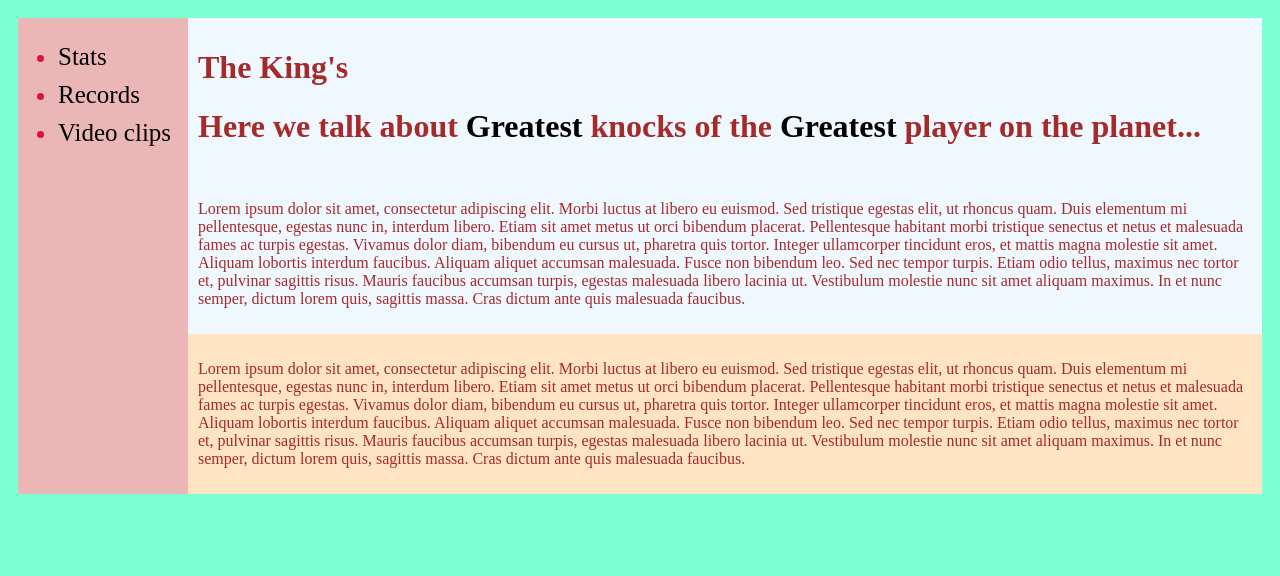
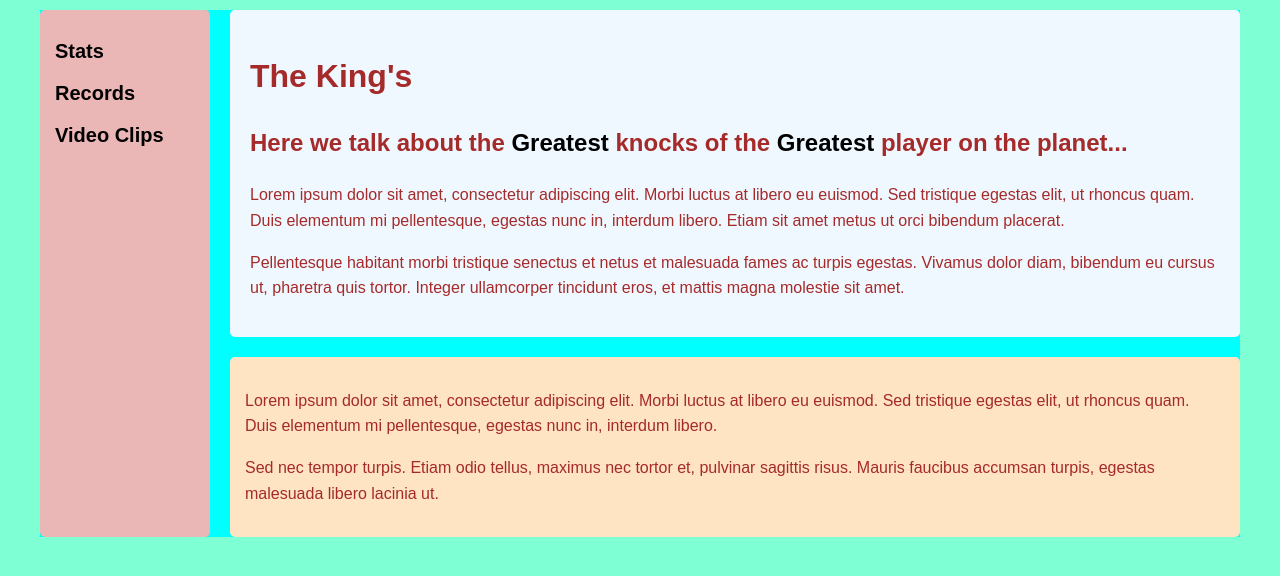
Before and after one commit to sanjayR-20/Grid-project, a plain HTML site: page index.html in a window 1280 px wide. Drawn offline with Linux system fonts and the light colour scheme.

Commit message:
Update index.html

```diff
--- a/index.html
+++ b/index.html
@@ -3,75 +3,105 @@
 <head>
     <meta charset="UTF-8">
     <meta name="viewport" content="width=device-width, initial-scale=1.0">
+    <meta name="description" content="Showcasing the greatest knocks of the greatest player on the planet.">
     <title>The King's</title>
-</head>
     <style>
-    body{
+        body {
             background-color: aquamarine;
             padding: 10px;
+            font-family: Arial, sans-serif;
+            line-height: 1.6;
+            max-width: 1200px;
+            margin: auto;
         }
-    .box{
+
+        .box {
             display: grid;
             grid-template-columns: 170px auto;
-        grid-template-rows: max-content auto;
+            grid-template-rows: auto auto;
+            gap: 20px;
             background-color: aqua;
         }
-    .navigation{
-        background-color:rgb(235, 182, 182);
-        font-size: 25px;
-        grid-area: 1/1/3/3;
-        color: crimson;
+
+        .navigation {
+            background-color: rgb(235, 182, 182);
+            font-size: 20px;
+            grid-area: 1 / 1 / 3 / 2;
+            padding: 15px;
+            border-radius: 5px;
         }
-    .body{
+
+        .navigation ul {
+            list-style: none;
+            padding: 0;
+            margin: 0;
+        }
+
+        .navigation li {
+            margin: 10px 0;
+        }
+
+        .navigation a {
+            text-decoration: none;
+            color: black;
+            font-weight: bold;
+        }
+
+        .navigation a:hover {
+            color: red;
+            text-shadow: 2px 2px 5px rgba(0, 0, 0, 0.5);
+        }
+
+        .body {
             background-color: aliceblue;
-        padding: 10px;
-        grid-area: 1/2/2/3;
+            padding: 20px;
+            border-radius: 5px;
             color: brown;
         }
-    .footer{
+
+        .footer {
             background-color: bisque;
-        grid-area: 2/2/3/3;
-        padding: 10px;
+            padding: 15px;
+            border-radius: 5px;
             color: brown;
         }
-    li{
-        margin-top: 10px;
-        margin-bottom: 10px;
-    }
-    a{
-        text-decoration: none;
+
+        span {
             color: black;
         }
-    a:hover{
-        color: red;
-        text-shadow: 2px 2px 5px rgba(0, 0, 0, 0.5);
-        font-weight: bold;
+
+        @media (max-width: 600px) {
+            .box {
+                grid-template-columns: 1fr;
             }
-    span{
-        color: black;
+
+            .navigation {
+                grid-area: auto;
+                display: flex;
+                flex-direction: column;
+                align-items: flex-start;
+            }
         }
     </style>
+</head>
 <body>
     <div class="box">
-        <div class="navigation">
+        <div class="navigation" role="navigation" aria-label="Main Navigation">
             <ul>
-                <li><a href="./dimensions.png">Stats</a></li>
-                <li><a href="./goal.png">Records</a></li>
-                <li><a href="./solution.html">Video clips</a></li>
+                <li><a href="./dimensions.png" target="_blank" alt="Player Stats">Stats</a></li>
+                <li><a href="./goal.png" target="_blank" alt="Player Records">Records</a></li>
+                <li><a href="./solution.html" target="_blank" alt="Video Clips">Video Clips</a></li>
             </ul>
         </div>
         <div class="body">
             <h1>The King's</h1>
-            <h1>Here we talk about <span>Greatest </span>knocks of the <span>Greatest</span> player on the planet...</h1>
-            <br>
-            <p>Lorem ipsum dolor sit amet, consectetur adipiscing elit. Morbi luctus at libero eu euismod. Sed tristique egestas elit, ut rhoncus quam. Duis elementum mi pellentesque, egestas nunc in, interdum libero. Etiam sit amet metus ut orci bibendum placerat. Pellentesque habitant morbi tristique senectus et netus et malesuada fames ac turpis egestas. Vivamus dolor diam, bibendum eu cursus ut, pharetra quis tortor. Integer ullamcorper tincidunt eros, et mattis magna molestie sit amet. Aliquam lobortis interdum faucibus. Aliquam aliquet accumsan malesuada. Fusce non bibendum leo.
-
-                Sed nec tempor turpis. Etiam odio tellus, maximus nec tortor et, pulvinar sagittis risus. Mauris faucibus accumsan turpis, egestas malesuada libero lacinia ut. Vestibulum molestie nunc sit amet aliquam maximus. In et nunc semper, dictum lorem quis, sagittis massa. Cras dictum ante quis malesuada faucibus.</p>
+            <h2>Here we talk about the <span>Greatest</span> knocks of the <span>Greatest</span> player on the planet...</h2>
+            <p>Lorem ipsum dolor sit amet, consectetur adipiscing elit. Morbi luctus at libero eu euismod. Sed tristique egestas elit, ut rhoncus quam. Duis elementum mi pellentesque, egestas nunc in, interdum libero. Etiam sit amet metus ut orci bibendum placerat.</p>
+            <p>Pellentesque habitant morbi tristique senectus et netus et malesuada fames ac turpis egestas. Vivamus dolor diam, bibendum eu cursus ut, pharetra quis tortor. Integer ullamcorper tincidunt eros, et mattis magna molestie sit amet.</p>
         </div>
         <div class="footer">
-            <p> Lorem ipsum dolor sit amet, consectetur adipiscing elit. Morbi luctus at libero eu euismod. Sed tristique egestas elit, ut rhoncus quam. Duis elementum mi pellentesque, egestas nunc in, interdum libero. Etiam sit amet metus ut orci bibendum placerat. Pellentesque habitant morbi tristique senectus et netus et malesuada fames ac turpis egestas. Vivamus dolor diam, bibendum eu cursus ut, pharetra quis tortor. Integer ullamcorper tincidunt eros, et mattis magna molestie sit amet. Aliquam lobortis interdum faucibus. Aliquam aliquet accumsan malesuada. Fusce non bibendum leo.
-
-                Sed nec tempor turpis. Etiam odio tellus, maximus nec tortor et, pulvinar sagittis risus. Mauris faucibus accumsan turpis, egestas malesuada libero lacinia ut. Vestibulum molestie nunc sit amet aliquam maximus. In et nunc semper, dictum lorem quis, sagittis massa. Cras dictum ante quis malesuada faucibus.</p>
+            <p>Lorem ipsum dolor sit amet, consectetur adipiscing elit. Morbi luctus at libero eu euismod. Sed tristique egestas elit, ut rhoncus quam. Duis elementum mi pellentesque, egestas nunc in, interdum libero.</p>
+            <p>Sed nec tempor turpis. Etiam odio tellus, maximus nec tortor et, pulvinar sagittis risus. Mauris faucibus accumsan turpis, egestas malesuada libero lacinia ut.</p>
         </div>
     </div>
 </body>
```
Lines whose indentation alone changed are shown as unchanged.
